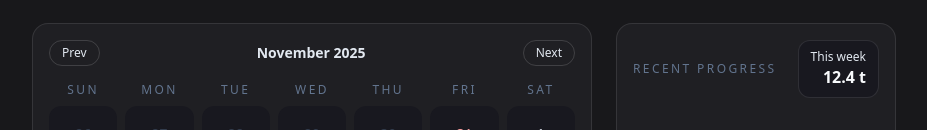
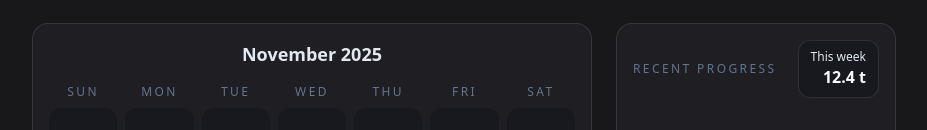
Before and after one commit to j911012/MuscleAgent, a Next.js app: page /dashboard in a window 1280 px wide. Shown: the part 270-400 px from the top of the page, without its empty margins (176-1103 px from the left). Built offline with nearby package versions, Linux system fonts and the light colour scheme.

Commit message:
カレンダー切り替えボタンを廃止

```diff
--- a/src/app/page.tsx
+++ b/src/app/page.tsx
@@ -7,9 +7,7 @@ export default function DashboardPage() {
         {/* <div className="order-2 md:order-1">
           <CalorieCard />
         </div> */}
-        <div className="order-1 md:order-2">
-          <CalendarCard />
-        </div>
+        <div className="order-1 md:order-2">{/* <CalendarCard /> */}</div>
       </section>
     </div>
   );
--- a/src/components/CalendarActionButton.tsx
+++ /dev/null
@@ -1,35 +0,0 @@
-"use client";
-
-import { Dumbbell, Brain } from "lucide-react";
-
-type CalendarActionButtonProps = {
-  label: string;
-  variant?: "primary" | "secondary";
-};
-
-export const CalendarActionButton = ({
-  label,
-  variant = "secondary",
-}: CalendarActionButtonProps) => {
-  const base =
-    "group flex-1 rounded-xl px-4 py-3 text-left text-slate-100 border bg-[#18181f] transition-colors duration-150";
-
-  const variantClass =
-    variant === "primary"
-      ? "border-red-600/70 hover:border-red-400 hover:bg-[#21181f]"
-      : "border-slate-700 hover:border-slate-400 hover:bg-[#1f1f27]";
-
-  const iconColor = variant === "primary" ? "text-red-400" : "text-slate-400";
-  const Icon = variant === "primary" ? Dumbbell : Brain;
-
-  return (
-    <button type="button" className={`${base} ${variantClass}`}>
-      <div className="flex items-center justify-between">
-        <span className="text-sm font-semibold text-slate-100 group-hover:text-slate-50">
-          {label}
-        </span>
-        <Icon className={`h-6 w-6 ${iconColor}`} />
-      </div>
-    </button>
-  );
-};
--- a/src/components/CalendarCard.tsx
+++ b/src/components/CalendarCard.tsx
@@ -15,22 +15,8 @@ export const CalendarCard = ({ viewDate, trainingDays }: CalendarCardProps) => {
   return (
     <section className="rounded-2xl border border-white/10 bg-[#1f1f23] p-4">
       {/* ヘッダー */}
-      <header className="mb-4 flex items-center justify-between text-sm text-slate-200">
-        <button
-          type="button"
-          onClick={() => {}}
-          className="rounded-full border border-white/15 px-3 py-1 text-xs hover:border-white/30"
-        >
-          Prev
-        </button>
+      <header className="mb-4 flex items-center justify-center text-lg text-slate-200">
         <p className="font-semibold">{formatMonthTitle(viewDate)}</p>
-        <button
-          type="button"
-          onClick={() => {}}
-          className="rounded-full border border-white/15 px-3 py-1 text-xs hover:border-white/30"
-        >
-          Next
-        </button>
       </header>
 
       {/* 曜日 */}
```
